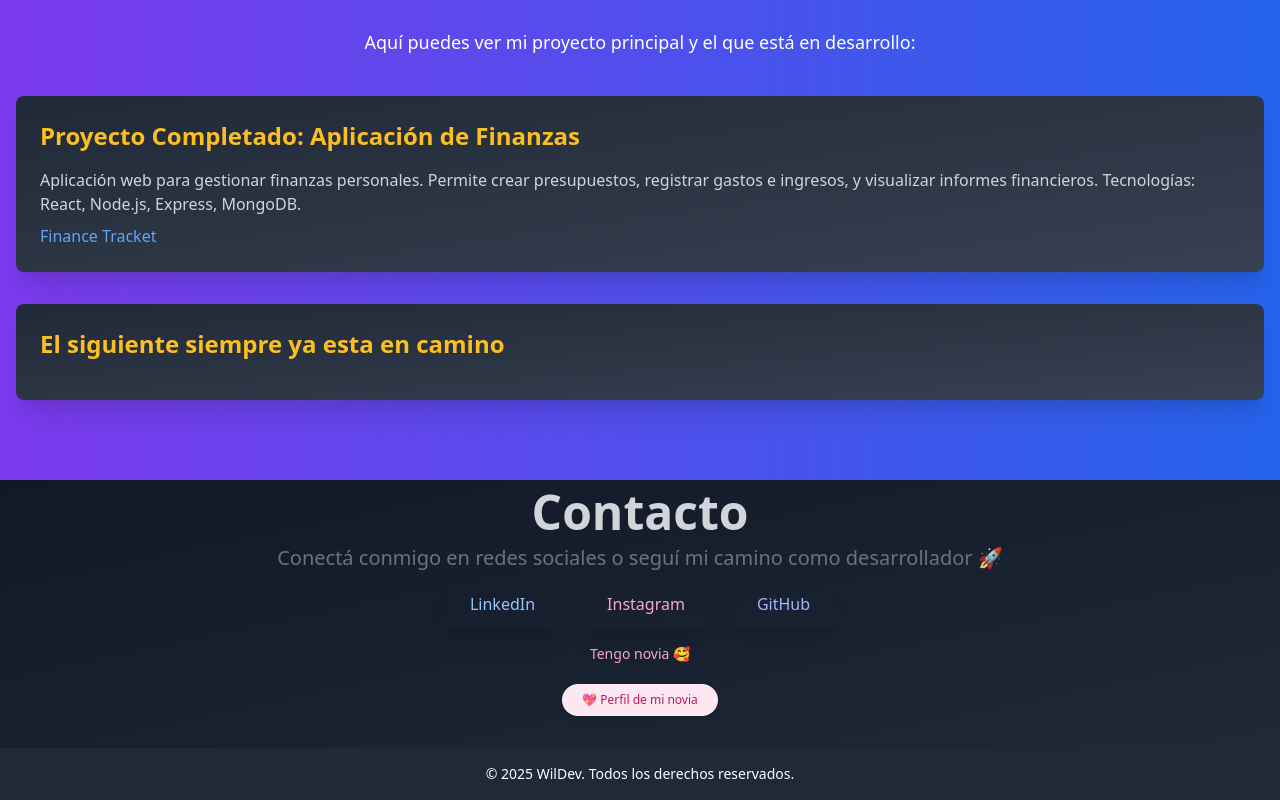
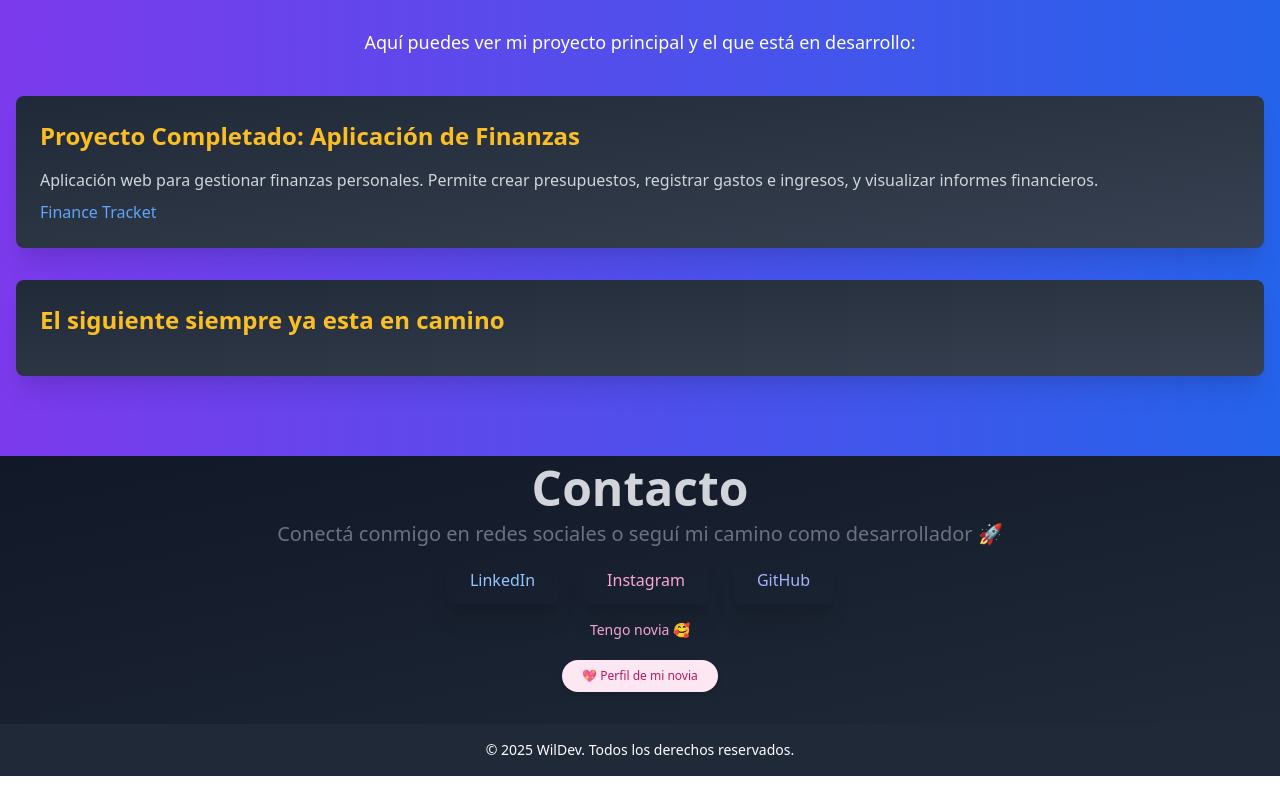
Before and after one commit to WildoFari/My-personal-page, a Next.js app: page / in a window 1280 px wide. Shown: the part 2500-3300 px from the top of the page. After the commit the page ends 3276 px from the top, so only its background shows below. Built offline with nearby package versions, Linux system fonts and the light colour scheme.

Commit message:
Tecnologias message deleted

```diff
--- a/src/sections/Projects.tsx
+++ b/src/sections/Projects.tsx
@@ -10,7 +10,6 @@ export default function Projects() {
                     </h3>
                     <p className="text-gray-300">
                         Aplicación web para gestionar finanzas personales. Permite crear presupuestos, registrar gastos e ingresos, y visualizar informes financieros.
-                        Tecnologías: React, Node.js, Express, MongoDB.
                         <a href="https://finance-tracker-ruddy-five.vercel.app/" className="text-blue-400 hover:underline block mt-2">
                             Finance Tracket
                         </a>
```
